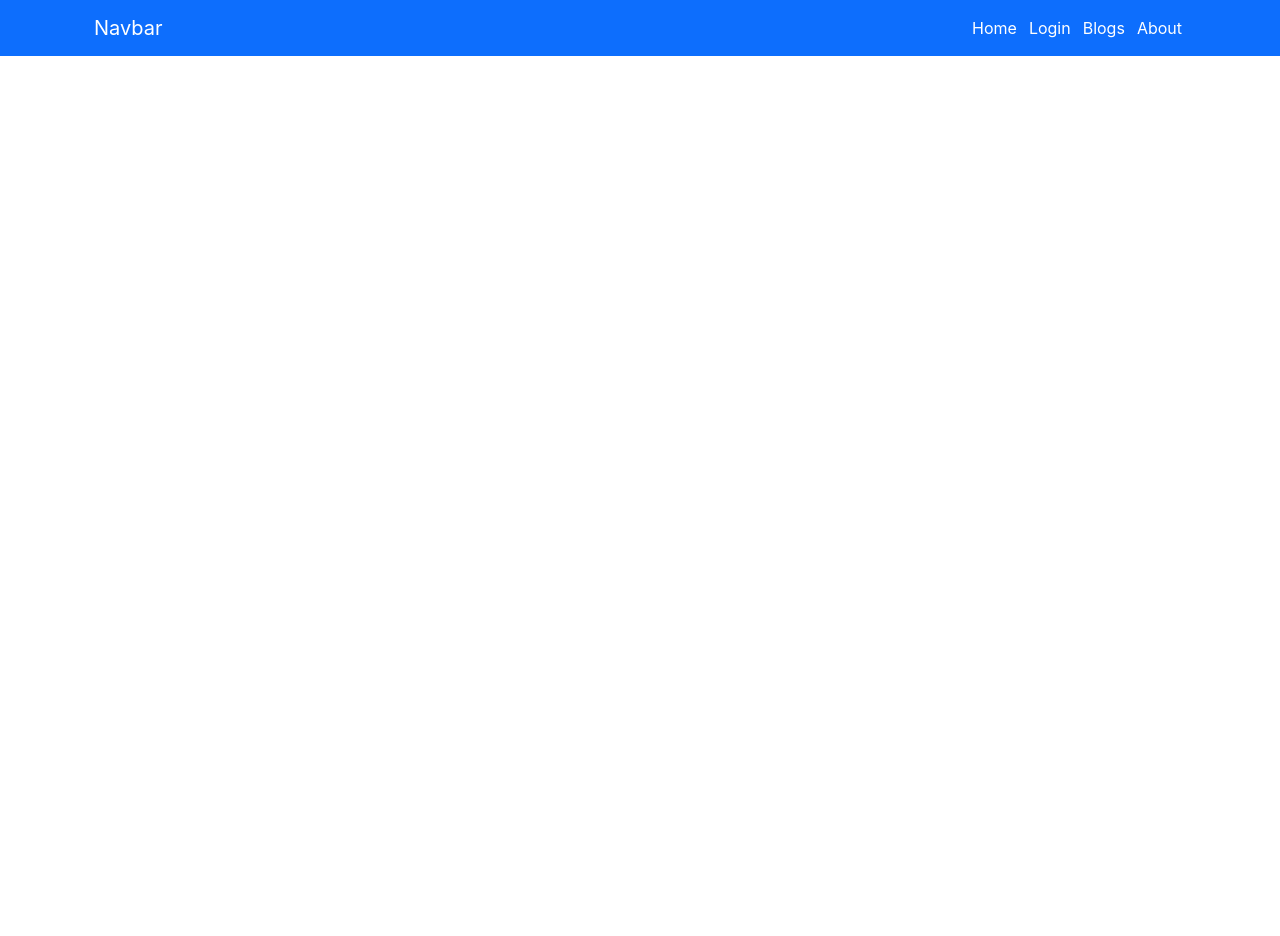
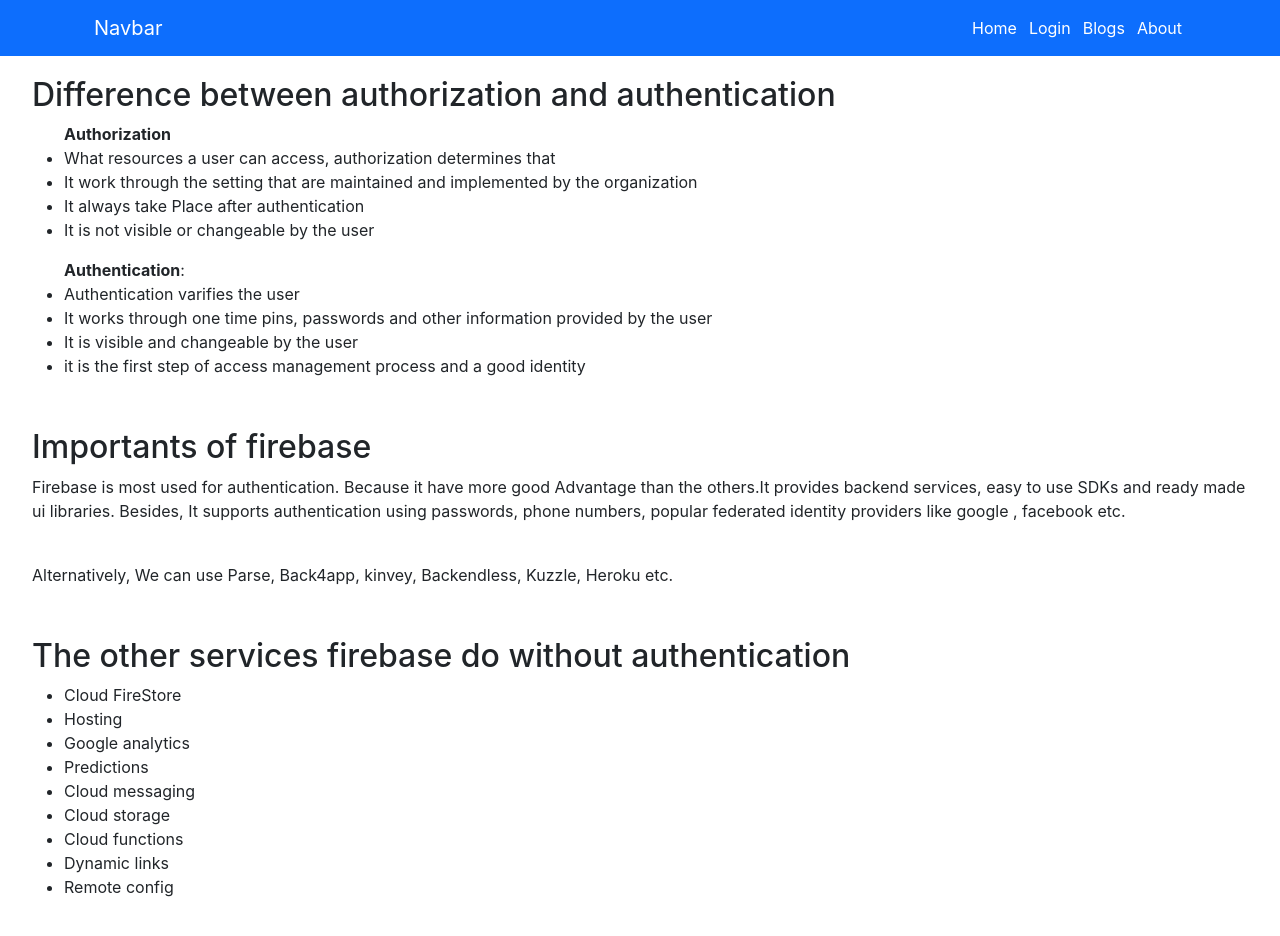
Before and after one commit to Asadullah246/Gym-Trainer, a React (Create React App) app: page /blogs in a window 1280 px wide. Shown: the top 936 px of the page. Before the commit the page ends 800 px from the top, so only its background shows below. Built offline with nearby package versions, Linux system fonts and the light colour scheme.

Commit message:
blogs added

```diff
--- a/src/App.js
+++ b/src/App.js
@@ -2,6 +2,7 @@
 import { createContext, useState } from 'react';
 import { Route, Routes } from 'react-router-dom';
 import './App.css';
+import Blogs from './Components/Navbar-component/Blogs/Blogs';
 import Navb from './Components/Navbar-component/Navb';
 import Signup from './Components/Navbar-component/Signup/Signup';
 import Home from './Home/Home';
@@ -25,6 +26,7 @@
         <Route path="/home" element={<Home></Home>}></Route>
         <Route path="/login" element={<Login></Login>}></Route>
         <Route path="/signup" element={<Signup></Signup>}></Route>
+        <Route path="/blogs" element={<Blogs></Blogs>}></Route>
       </Routes>
 
 
--- /dev/null
+++ b/src/Components/Navbar-component/Blogs/Blogs.css
@@ -0,0 +1,8 @@
+.blogs{
+    width: 95vw;
+    margin: 20px auto;
+}
+.blogs div{
+    margin-bottom: 50px;
+    margin-top: 20px;
+}
--- /dev/null
+++ b/src/Components/Navbar-component/Blogs/Blogs.js
@@ -0,0 +1,54 @@
+import React from 'react';
+import "./Blogs.css"
+
+const Blogs = () => {
+    return (
+        <div className='blogs'>
+            <div className='text-start'>
+                <h2>Difference between authorization and authentication</h2>
+
+                <ul><strong>Authorization</strong>
+                    <li>What resources a user can access, authorization determines that</li>
+                    <li>It work through the setting that are maintained and implemented by the organization</li>
+                    <li>It always take Place after authentication</li>
+                    <li>It is not visible or changeable by the user</li>
+
+                </ul>
+
+                <ul> <strong>Authentication</strong>:
+                    <li>Authentication varifies the user</li>
+                    <li>It works through one time pins, passwords and other information provided by the user</li>
+                    <li>It is visible and changeable by the user</li>
+                    <li>it is the first step of access management process and a good identity</li>
+
+                </ul>
+
+
+            </div>
+
+            <div className='text-start'>
+                <h2>Importants of firebase</h2>
+                <p>Firebase is most used for authentication. Because it have more good Advantage than the others.It provides backend services, easy to use SDKs and ready made ui libraries. Besides, It supports authentication using passwords, phone numbers, popular federated identity providers like google , facebook etc.</p><br />
+                <p>Alternatively, We can use Parse, Back4app, kinvey, Backendless, Kuzzle, Heroku etc.</p>
+            </div>
+            <div className='text-start'>
+                <h2>The other services firebase do without authentication</h2>
+                <ul>
+                    <li>Cloud FireStore</li>
+                    <li>Hosting</li>
+                    <li>Google analytics</li>
+                    <li>Predictions</li>
+                    <li>Cloud messaging</li>
+                    <li>Cloud storage</li>
+                    <li>Cloud functions</li>
+                    <li>Dynamic links</li>
+                    <li>Remote config</li>
+                </ul>
+            </div>
+
+
+        </div>
+    );
+};
+
+export default Blogs;
```
